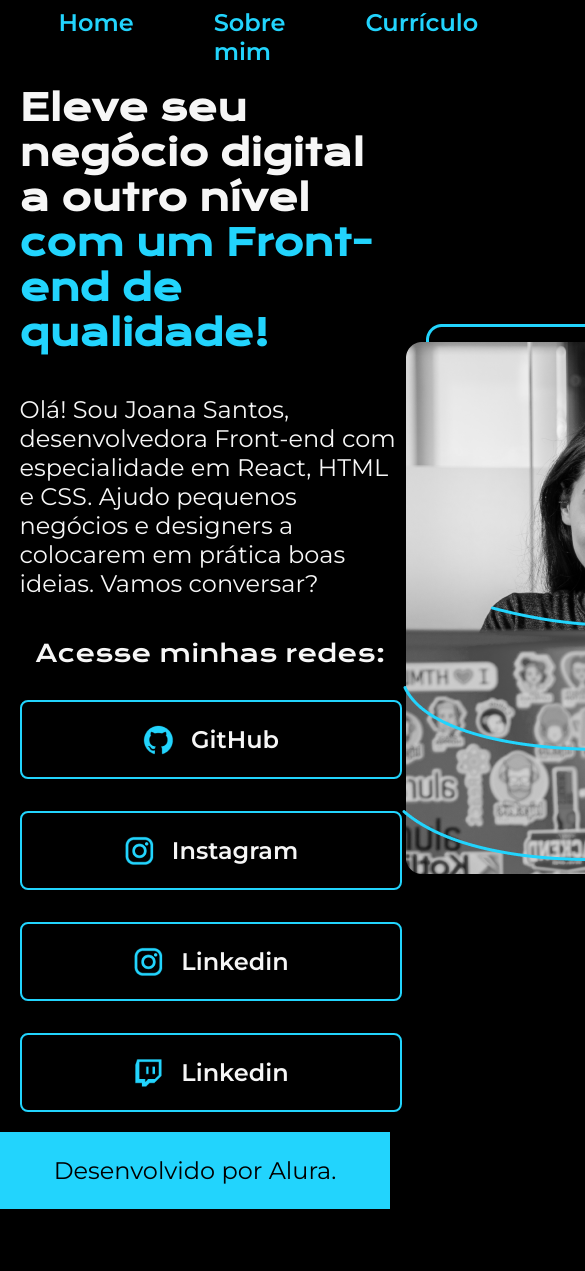
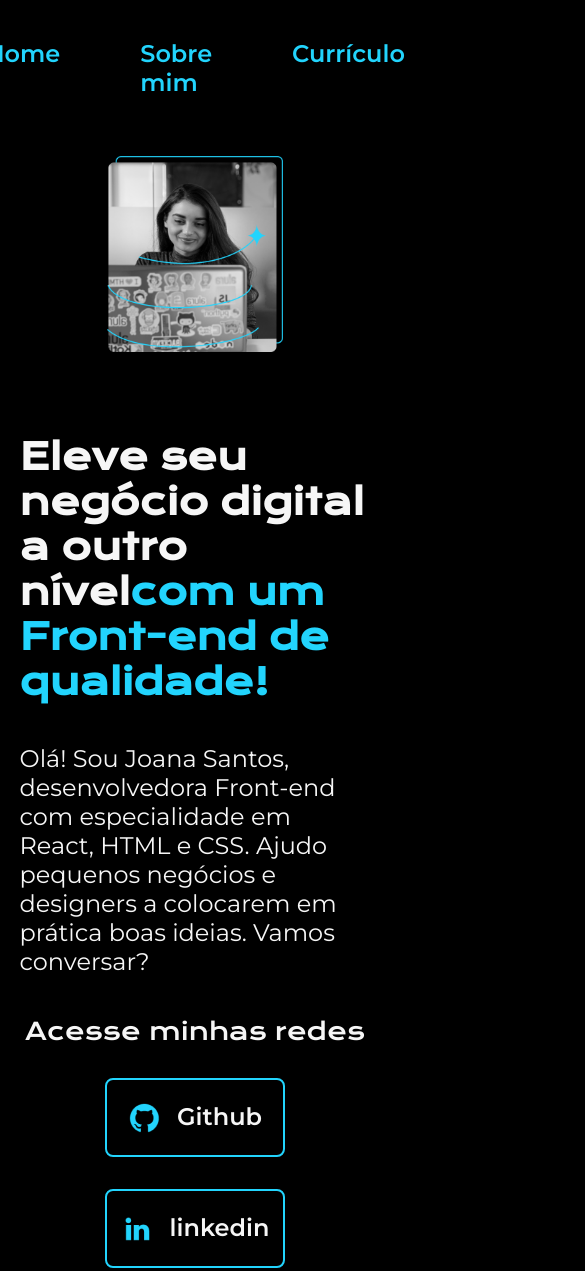
Before and after one commit to fnandonog/portfolio, a plain HTML site: page index.html in a window 390 px wide. Shown: the top 1271 px of the page, 585 px wide, since content can reach past the window. Before the commit the page ends 1209 px from the top, so only its background shows below. Drawn offline with nearby package versions, Linux system fonts and the light colour scheme.

Commit message:
curso 4 finalizado

```diff
--- a/index.html
+++ b/index.html
@@ -6,7 +6,7 @@
     <meta http-equiv="X-UA-Compatible" content="IE=edge">
     <meta name="viewport" content="width=device-width, initial-scale=1.0">
     <title>Portifolio</title>
-    <link rel="stylesheet" href="/style/style.css">
+    <link rel="stylesheet" href="style/style.css">
 </head>
 
 <body>
@@ -14,13 +14,13 @@
         <nav class="cabecalho__menu">
             <a class="cabecalho__menu__link" href="index.html">Home</a>
             <a class="cabecalho__menu__link" href="about.html">Sobre mim</a>
-             <a class="cabecalho__menu__link" href="curriculo.html">Currículo</a>
+            <a class="cabecalho__menu__link" href="curriculo.html">Currículo</a>
         </nav>
     </header>
     <main class="apresentacao">
         <section class="apresentacao__conteudo">
             <h1 class="apresentacao__conteudo__titulo">Eleve seu negócio digital a outro nível<strong
-            class="titulo-destaque"> com um Front-end de qualidade!
+            class="titulo-destaque">com um Front-end de qualidade!
             </strong></h1>
             <p class="apresentacao__conteudo__texto">Olá! Sou Joana Santos, desenvolvedora
             Front-end com especialidade em React, HTML e
@@ -28,26 +28,22 @@
             colocarem em prática boas ideias. Vamos
             conversar?</p>
             <div class="apresentacao__links">
-                <h2 class="apresentacao__links__subtitulo">Acesse minhas redes:</h2>
-                <a class="apresentacao__links__link" href="https://github.com/fnandonog">
-                    <img src="assets/github.png" alt="logo do github">
-                    GitHub</a>
-
-                <a class="apresentacao__links__link" href="https:/instagram.com/fernando_nog08">
-                    <img src="assets/instagram.png" alt="logo do github">
-                    Instagram</a>
-
-                <a class="apresentacao__links__link" href="https:/linkedin.com/in/sfenandonogueira">
-                    <img src="assets/instagram.png" alt="logo do github">
-                    Linkedin</a>
-
-                <a class="apresentacao__links__link" href="https:/twitch.tv/sfenandonogueira">
-                    <img src="assets/twitch.png" alt="logo do github">
-                    Linkedin</a>
-
+                <h2 class="apresentacao__links__subtitulo">Acesse minhas redes</h2>
+                <a class="apresentacao__links__navegacao" href="https://github.com/rafaballerini">
+                    <img src="./assets/github.png">
+                    Github
+                </a>
+                <a class="apresentacao__links__navegacao" href="https://linkedin.com/in/rafaellaballerini">
+                    <img src="./assets/linkedin.png">
+                    linkedin
+                </a>
+                <a class="apresentacao__links__navegacao" href="https://twitch.tv/guilimadev">
+                    <img src="./assets/twitch.png">
+                    Twitch
+                </a>
             </div>
         </section>
-        <img src="assets/Imagem.png" alt="Foto da Joana Santos programando">
+        <img class="apresentacao__imagem" src="./assets/imagem.png" alt="Foto da Joana Santos programando">
     </main>
     <footer class="rodape">
         <p>Desenvolvido por Alura.</p>
--- a/style/style.css
+++ b/style/style.css
@@ -1,114 +1,125 @@
+
 @import url('https://fonts.googleapis.com/css2?family=Krona+One&family=Montserrat:wght@400;600&display=swap');
 
 :root {
     --cor-primaria: #000000;
     --cor-secundaria: #F6F6F6;
-    --cor-terciaria: #22d4fd;
+    --cor-terciaria: #22D4FD;
     --cor-hover: #272727;
 
-    --fonte-principal: 'Krona One', sans-serif;
+    --fonte-primaria: 'Krona One', sans-serif;
     --fonte-secundaria: 'Montserrat', sans-serif;
 }
-
-
 *{
     margin: 0;
     padding: 0;
 }
 
 body{
-    /* height: 100vh; */
     box-sizing: border-box;
     background-color: var(--cor-primaria);
     color: var(--cor-secundaria);
 }
-.cabecalho {
-    padding: 2% 0 0 15%;
+.cabecalho{
+    padding: 2% 0% 0% 15%;
 }
-
-.cabecalho__menu {
+.cabecalho__menu{
     display: flex;
     gap: 80px;
 }
-
-.cabecalho__menu__link {
+.cabecalho__menu__link{
     font-family: var(--fonte-secundaria);
-    font-size: 24px;
+    font-size: 1.5rem;
     font-weight: 600;
     color: var(--cor-terciaria);
     text-decoration: none;
 }
-
-
-.titulo-destaque{
-    color: var(--cor-terciaria);
-}
-
 .apresentacao{
-    padding: 5%;
+    padding: 5% 15%;
     display: flex;
     align-items: center;
     justify-content: space-between;
+    gap: 82px;
 }
 .apresentacao__conteudo{
-    width: 615px;
+    width: 50%;
     display: flex;
     flex-direction: column;
     gap: 40px;
 }
 
 .apresentacao__conteudo__titulo{
-    font-size: 36px;
-    font-family: var(--fonte-principal);
+    font-size: 2.25rem;
+    font-family: var(--fonte-primaria);
 }
-
+.titulo-destaque{
+    color: var(--cor-terciaria);
+}
 .apresentacao__conteudo__texto{
-    font-size: 24px;
+    font-size: 1.5rem;
     font-family: var(--fonte-secundaria);
 }
 
 .apresentacao__links{
     display: flex;
+    flex-direction: column;
     justify-content: space-between;
-    flex-direction: column;
     align-items: center;
     gap: 32px;
 }
-
-.apresentacao__links__subtitulo {
-    font-family: "Krona One", sans-serif;
+.apresentacao__links__subtitulo{
+    font-family: var(--fonte-primaria);
     font-weight: 400;
-    font-size: 24px;
+    font-size: 1.5rem;
 }
-
-.apresentacao__links__link{
-    /* background-color: none; */
+.apresentacao__links__navegacao{
     display: flex;
-    align-items: center;
     justify-content: center;
     gap: 16px;
     border: 2px solid var(--cor-terciaria);
-    width: 378px;
+    width: 50%;
     text-align: center;
     border-radius: 8px;
-    font-size: 24px;
+    font-size: 1.5rem;
     font-weight: 600;
     padding: 21.5px 0;
     text-decoration: none;
     color: var(--cor-secundaria);
     font-family: var(--fonte-secundaria);
 }
-
-.apresentacao__links__link:hover {
+.apresentacao__links__link:hover{
     background-color: var(--cor-hover);
 }
-
+.apresentacao__imagem{
+    width: 50%;
+}
 .rodape{
+    color: var(--cor-primaria);
+    background-color: var(--cor-terciaria);
     padding: 24px;
-    background-color: var(--cor-terciaria);
-    color: var(--cor-primaria);
     text-align: center;
-    font-size: 24px;
     font-family: var(--fonte-secundaria);
+    font-size: 1.5rem;
     font-weight: 400;
 }
+
+@media (max-width: 1200px){
+
+     .cabecalho {
+        padding: 10%;
+     }
+
+     .cabecalho__menu{
+        justify-content: center;
+     }
+
+    .apresentacao{
+    flex-direction: column-reverse;
+    padding: 5%;
+    }
+
+    .apresentacao__conteudo {
+        width: auto;
+    }
+
+}
```
Also changed, not shown: about.html (+21 -5 lines).
